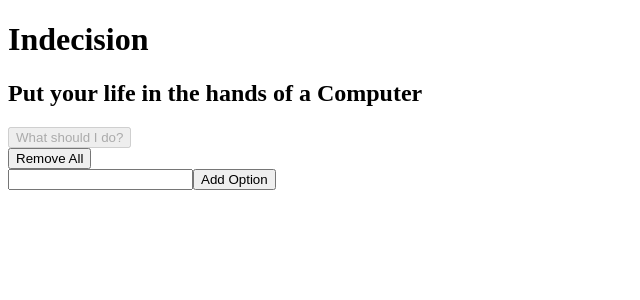
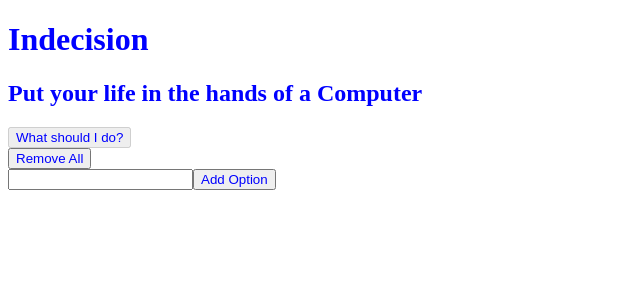
Before and after one commit to SaeromB/react-course, a React app: page / in a window 1280 px wide. Shown: the top 300 px of the page, without its empty margins (0-640 px from the left). Built offline with nearby package versions, Linux system fonts and the light colour scheme.

Commit message:
Installed sass-loader and added styles.scss

```diff
--- a/src/App.js
+++ b/src/App.js
@@ -1,5 +1,6 @@
 import React from 'react';
 import ReactDOM from 'react-dom';
 import Indecision from './components/Indecision';
+import './styles/styles.scss'
 
 ReactDOM.render(<Indecision />, document.getElementById('app'));
--- a/src/styles/styles.css
+++ /dev/null
@@ -1,3 +0,0 @@
-* {
-  color: red;
-}
--- /dev/null
+++ b/src/styles/styles.scss
@@ -0,0 +1,5 @@
+$brand-color: blue;
+
+* {
+    color: $brand-color
+}
--- a/webpack.config.js
+++ b/webpack.config.js
@@ -11,6 +11,14 @@ module.exports = {
       loader: 'babel-loader',
       test: /\.js$/,
       exclude: /node_modules/
+    }, {
+      test: /\.scss$/,
+      // get the code and change it scss to css
+      use: [
+        'style-loader',
+        'css-loader',
+        'sass-loader'
+      ]
     }]
   },
   devtool: 'cheap-module-eval-source-map',
```
Also changed, not shown: package.json (+6 -2 lines), 2 other files (tests, documents, lock files or other folders).
